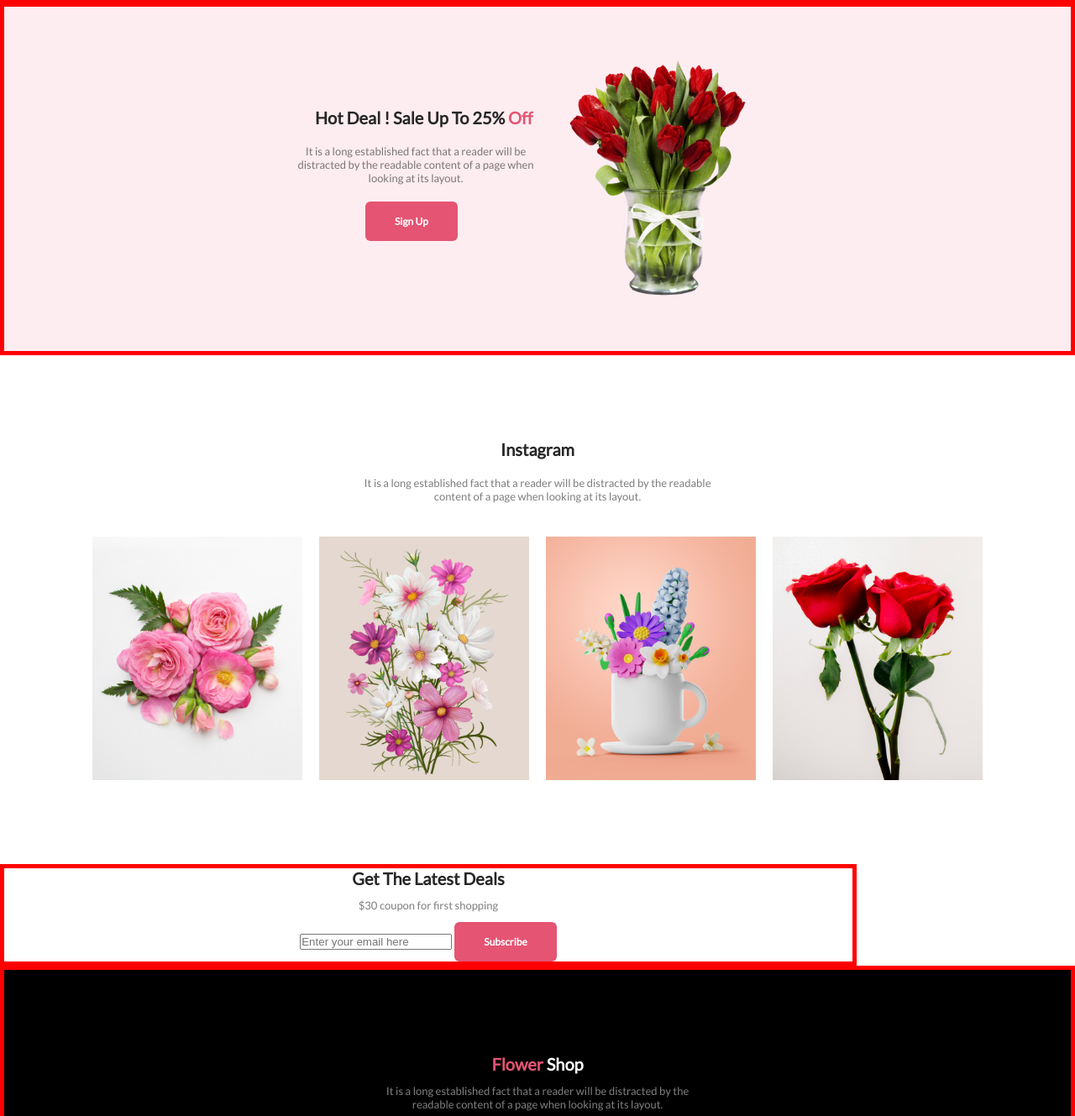
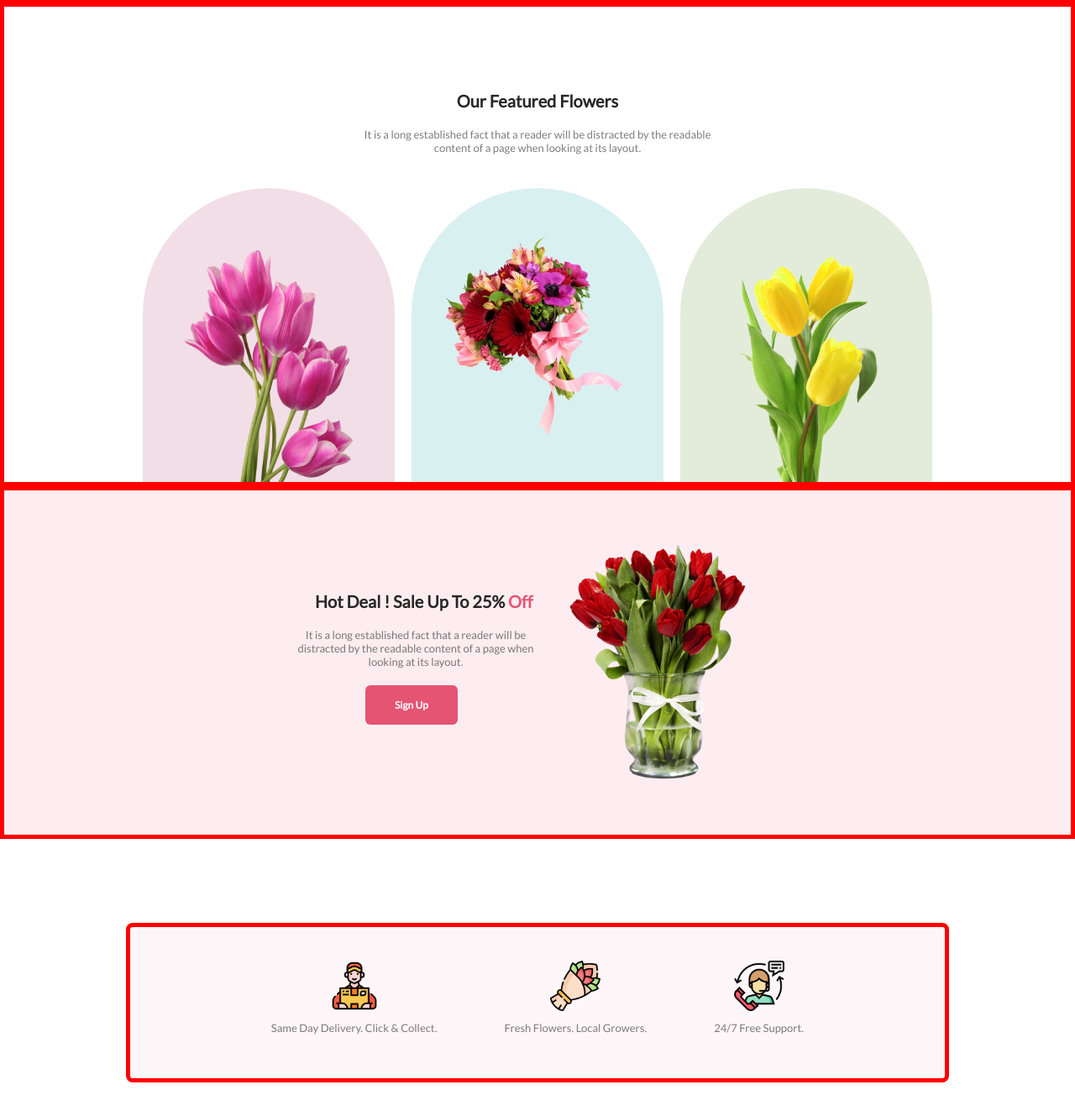
Before and after one commit to Jayed/first-assignment-flower-shop-Jayed-hossain, a plain HTML site: page index.html in a window 1280 px wide. Shown: the part 551-1880 px from the top of the page at 84% size. Drawn offline with Linux system fonts and the light colour scheme.

Commit message:
all sections are added

```diff
--- a/index.html
+++ b/index.html
@@ -36,6 +36,26 @@
     </header>
     <!-- Header section ends  -->
 
+    <!-- Feature section ends  -->
+    <section class="contact feature border">
+      <div class="contact-content">
+        <h6 class="primary-title">Our Featured Flowers</h6>
+        <p class="primary-para">
+          It is a long established fact that a reader will be distracted by the
+          readable content of a page when looking at its layout.
+        </p>
+      </div>
+      <div class="pic-container">
+        <div class="box-1"></div>
+        <div class="box-2"></div>
+        <div class="box-3"></div>
+        <!-- <img class="pink-1" src="asset/pink-1.png" alt="" />
+        <img class="pink-2" src="asset/pink-2.png" alt="" />
+        <img class="pink-3" src="asset/pink-3.png" alt="" /> -->
+      </div>
+    </section>
+    <!-- Feature section ends  -->
+
     <!-- Main section starts  -->
     <main class="main">
       <!-- Deal section starts  -->
@@ -58,8 +78,24 @@
         />
       </div>
       <!-- Deal section ends  -->
-      <!-- Contact section starts  -->
-      <section class="contact">
+      <!-- Support section starts  -->
+      <section class="support border">
+        <div class="col1">
+          <img src="asset/delevary-man.png" alt="" class="support-img" />
+          <p class="primary-para">Same Day Delivery. Click & Collect.</p>
+        </div>
+        <div class="col2">
+          <img src="asset/flower-1.png" alt="" class="support-img" />
+          <p class="primary-para">Fresh Flowers. Local Growers.</p>
+        </div>
+        <div class="col3">
+          <img src="asset/free-support.png" alt="" class="support-img" />
+          <p class="primary-para">24/7 Free Support.</p>
+        </div>
+      </section>
+      <!-- Support section starts  -->
+      <!-- Contact section ends  -->
+      <section class="contact border">
         <div class="contact-content">
           <h6 class="primary-title">Instagram</h6>
           <p class="primary-para">
@@ -85,7 +121,6 @@
             />
             <button class="primary-btn">Subscribe</button>
           </div>
-
         </div>
       </section>
       <!-- Contact section ends  -->
--- a/style.css
+++ b/style.css
@@ -74,6 +74,48 @@ body {
   margin-left: 100px;
 }
 /* Header styles end  */
+/* Feature section styles start  */
+.feature > .pic-container > img {
+  height: 300px;
+  width: 200px;
+}
+.feature > .pic-container > .box-1 {
+  width: 300px;
+  height: 350px;
+  flex-shrink: 0;
+  border-radius: 300px 300px 0px 0px;
+  background: rgba(167, 33, 98, 0.15);
+  background-image: url('asset/pink-1.png');
+  background-repeat: no-repeat;
+  background-position: bottom;
+  background-size:  200px;
+  /* ?background-size: contain; */
+}
+.feature > .pic-container > .box-2 {
+  width: 300px;
+  height: 350px;
+  flex-shrink: 0;
+  border-radius: 300px 300px 0px 0px;
+  background: rgba(5, 151, 160, 0.15);
+  background-image: url('asset/pink-2.png');
+  background-repeat: no-repeat;
+  background-position: center;
+  background-size:  240px;
+  /* ?background-size: contain; */
+}
+.feature > .pic-container > .box-3 {
+  width: 300px;
+  height: 350px;
+  flex-shrink: 0;
+  border-radius: 300px 300px 0px 0px;
+  background: rgba(71, 125, 17, 0.15);
+  background-image: url('asset/pink-3.png');
+  background-repeat: no-repeat;
+  background-position: bottom;
+  background-size:  200px;
+  /* ?background-size: contain; */
+}
+/* Feature section styles end  */
 
 /* deal section styles start  */
 .deal {
@@ -99,7 +141,51 @@ body {
   padding: 60px 380px 60px 30px;
 }
 /* deal section styles end  */
+/* Support section styles start  */
+.support {
+  display: flex;
+  gap: 80px;
+  justify-content: center;
+  max-width: 1922px;
+  max-height: 620px;
+  flex-shrink: 0;
+  border-radius: 8px;
+  background: rgba(229, 84, 115, 0.05);
+  margin: 100px 150px;
+  padding: 40px 0px;
+}
+.support > .col1 {
+  display: flex;
+  flex-direction: column;
+  justify-content: center;
+  align-items: center;
+}
+.support .support-img {
+  height: 60px;
+  width: 60px;
+}
+/* .support > .col2 > img {
+  height: 60px;
+  width: 60px;
+} */
+.support > .col2 {
+  display: flex;
+  flex-direction: column;
+  justify-content: center;
+  align-items: center;
+}
+/* .support > .col3 > img {
+  height: 60px;
+  width: 60px;
+} */
+.support > .col3 {
+  display: flex;
+  flex-direction: column;
+  justify-content: center;
+  align-items: center;
+}
 
+/* Support section styles end  */
 /* Contact section styles start  */
 .contact > .contact-content > .primary-title {
   padding-top: 100px;
@@ -128,11 +214,30 @@ body {
   display: flex;
   align-items: center;
   flex-direction: column;
-  max-width: 1010px;
-  max-height: 400px;
+  max-width: 1060px;
+  max-height: 450px;
   flex-shrink: 0;
-  margin: ;
-  background-image: url("asset/ractangle-9.pnj");
+  margin: auto;
+  background-image: url("asset/rectangle-9.png");
+  background-repeat: no-repeat;
+  background-size: contain;
+}
+.subscribe .primary-title {
+  padding-top: 120px;
+}
+.subscribe .primary-para {
+  margin-bottom: 30px;
+}
+.email-submit input[type="email"] {
+  width: 400px;
+  max-height: 64px;
+  padding: 14px 15px;
+  margin-right: 12px;
+  border-radius: 5px;
+  border: 0px;
+}
+.subscribe .primary-btn {
+  margin-bottom: 120px;
 }
 /* Contact section styles end  */
 
@@ -144,6 +249,7 @@ body {
   max-height: 500px;
   padding: 100px;
   background: black;
+  margin-top: 30px;
 }
 .copy-right {
   font-size: 8px;
```
Also changed, not shown: asset/delevary-man.png (renamed from asset/Group-57.png), asset/flower-1.png (renamed from asset/Group-58.png), asset/free-support.png (renamed from asset/Group-59.png), asset/pink-1.png (renamed from asset/pngwing-6.png), asset/pink-2.png (renamed from asset/pngwing-5.png), asset/pink-3.png (renamed from asset/pngwing-7.png).
